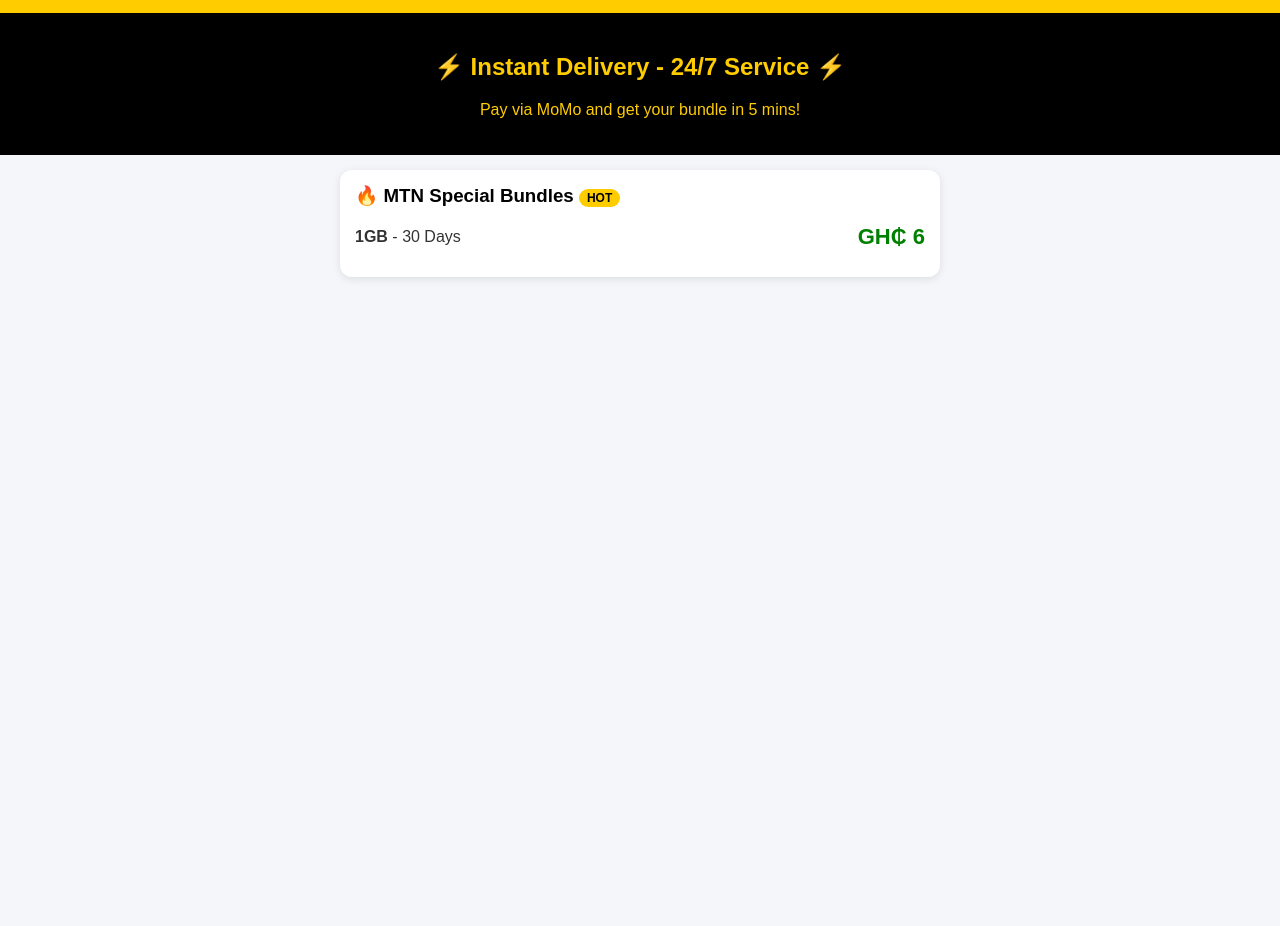
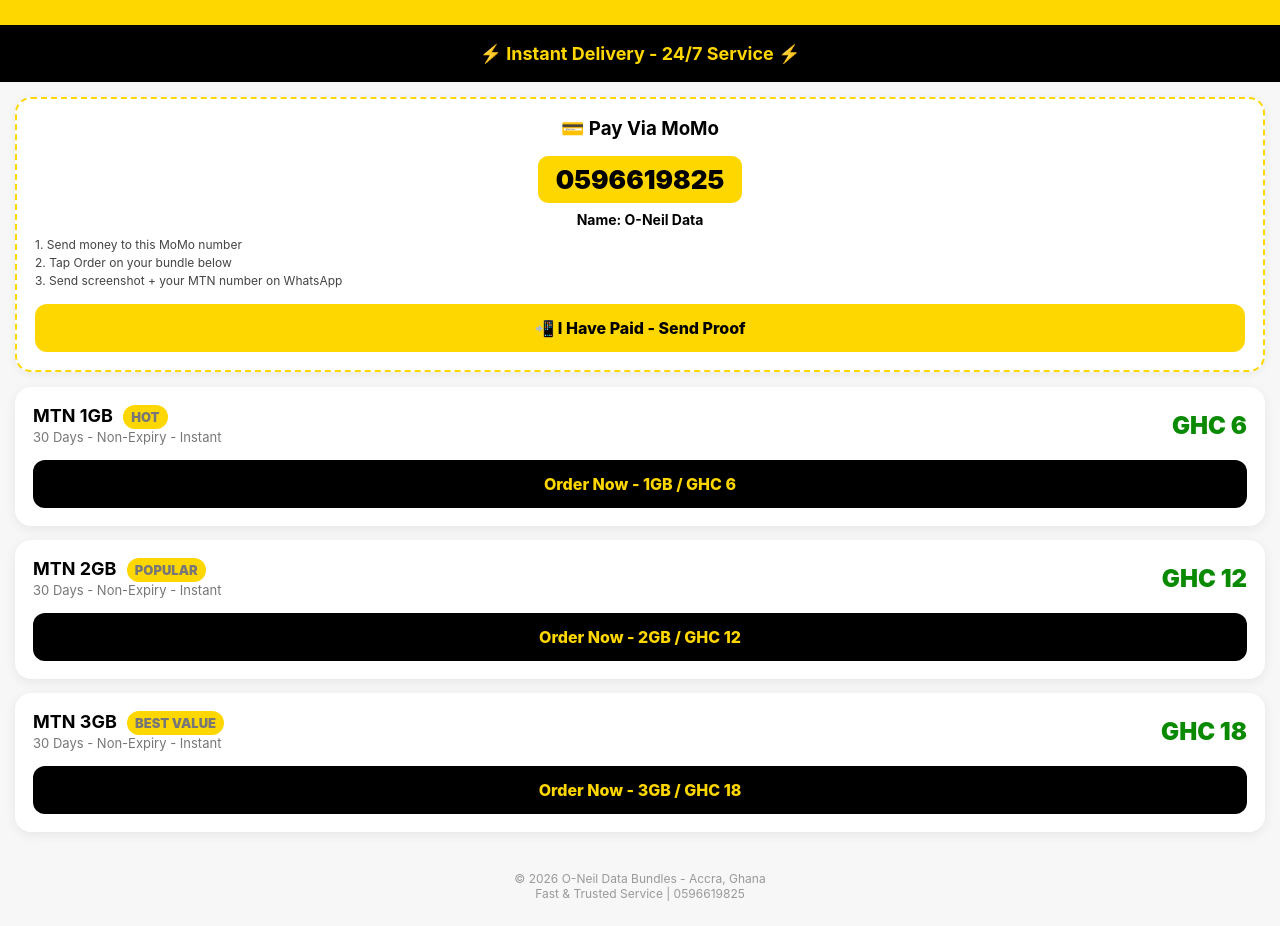
Before and after one commit to tymajnr17/oneil-bundle, a plain HTML site: page index.html in a window 1280 px wide. Shown: the part 91-1017 px from the top of the page. Before the commit the page ends 800 px from the top, so only its background shows below. Drawn offline with Linux system fonts and the light colour scheme.

Commit message:
Revamp index.html with new styles and layout
Updated the HTML structure and styles for improved layout and design.

```diff
--- a/index.html
+++ b/index.html
@@ -3,37 +3,90 @@
 <head>
 <meta charset="UTF-8">
 <meta name="viewport" content="width=device-width, initial-scale=1.0">
-<title>O-Neil Data Bundles - Affordable MTN Bundles</title>
+<title>O-Neil Data Bundles</title>
 <style>
-body{font-family:Arial,sans-serif;margin:0;background:#f4f6f9;color:#333}
-header{background:#ffcc00;text-align:center;padding:25px}
-header h1{margin:0;font-size:26px}
-header p{margin:5px 0 0}
-.hero{background:#000;color:#ffcc00;text-align:center;padding:20px}
-.container{padding:15px;max-width:600px;margin:auto}
-.card{background:white;border-radius:12px;padding:15px;margin-bottom:15px;box-shadow:0 2px 8px rgba(0,0,0,0.1)}
-.card h3{margin:0 0 5px;color:#000}
-.price{font-size:22px;font-weight:bold;color:#008000}
-.btn{display:block;background:#25D366;color:white;text-align:center;padding:14px;border-radius:8px;text-decoration:none;font-weight:bold;margin-top:10px;font-size:18px}
-.btn-call{background:#000}
-.bundle{display:flex;justify-content:space-between;align-items:center;border-bottom:1px solid #eee;padding:12px 0}
-.bundle:last-child{border:none}
-footer{text-align:center;padding:20px;color:#777;font-size:13px}
-.badge{background:#ffcc00;padding:2px 8px;border-radius:20px;font-size:12px;font-weight:bold}
+*{margin:0;padding:0;box-sizing:border-box;font-family: -apple-system, BlinkMacSystemFont, 'Segoe UI', Roboto, sans-serif;}
+body{background:#f7f7f7;}
+.header{background:#FFD700;padding:28px 15px;text-align:center;}
+.header h1{font-size:28px;font-weight:900;letter-spacing:1px;}
+.header p{margin-top:6px;font-weight:600;}
+.banner{background:#000;color:#FFD700;padding:18px;text-align:center;}
+.banner h2{font-size:18px;}
+.momo-box{background:#fff;margin:15px;border-radius:16px;padding:18px;border:2px dashed #FFD700;box-shadow:0 2px 10px rgba(0,0,0,0.06);text-align:center;}
+.momo-box h3{margin-bottom:8px;}
+.momo-num{font-size:26px;font-weight:900;background:#FFD700;display:inline-block;padding:8px 18px;border-radius:10px;margin:8px 0;}
+.momo-note{font-size:12px;color:#444;margin-top:8px;text-align:left;line-height:1.5;}
+.card{background:#fff;border-radius:16px;padding:18px;margin:0 15px 14px 15px;box-shadow:0 3px 12px rgba(0,0,0,0.07);}
+.card-top{display:flex;justify-content:space-between;align-items:center;}
+.card h3{font-size:18px;}
+.card span{font-size:13px;color:#777;}
+.price{font-size:24px;font-weight:900;color:#0a8a00;}
+.btn{display:block;background:#000;color:#FFD700;text-align:center;padding:14px;border-radius:12px;font-weight:800;text-decoration:none;margin-top:14px;font-size:16px;}
+.btn-momo{background:#FFD700;color:#000;}
+.tag{background:#FFD700;color:#000;font-size:10px;font-weight:900;padding:4px 8px;border-radius:20px;margin-left:6px;vertical-align:middle;}
+.footer{text-align:center;padding:25px;color:#999;font-size:12px;}
 </style>
 </head>
 <body>
-<header>
+
+<div class="header">
 <h1>O-NEIL DATA BUNDLES</h1>
 <p>Buy Affordable MTN Bundles Quickly & Easily</p>
-</header>
-<div class="hero">
-<h2>⚡ Instant Delivery - 24/7 Service ⚡</h2>
-<p>Pay via MoMo and get your bundle in 5 mins!</p>
 </div>
 
-<div class="container">
+<div class="banner">
+<h2>⚡ Instant Delivery - 24/7 Service ⚡</h2>
+</div>
+
+<div class="momo-box">
+<h3>💳 Pay Via MoMo</h3>
+<div class="momo-num">0596619825</div>
+<div style="font-size:14px;font-weight:700;">Name: O-Neil Data</div>
+<div class="momo-note">
+1. Send money to this MoMo number<br>
+2. Tap Order on your bundle below<br>
+3. Send screenshot + your MTN number on WhatsApp
+</div>
+<a class="btn btn-momo" href="https://wa.me/233596619825?text=Hi%20O-Neil%20I%20just%20paid%20to%200596619825.%20My%20MTN%20number%20is%3A%20">📲 I Have Paid - Send Proof</a>
+</div>
 
 <div class="card">
-<h3>🔥 MTN Special Bundles <span class="badge">HOT</span></h3>
-<div class="bundle"><span><b>1GB</b> - 30 Days</span><span class="price">GH₵ 6</span></div
+<div class="card-top">
+<div>
+<h3>MTN 1GB <span class="tag">HOT</span></h3>
+<span>30 Days - Non-Expiry - Instant</span>
+</div>
+<div class="price">GHC 6</div>
+</div>
+<a class="btn" href="https://wa.me/233596619825?text=Hi%20O-Neil%20I%20want%201GB%20for%20GHC%206.%20My%20number%20is%3A%20">Order Now - 1GB / GHC 6</a>
+</div>
+
+<div class="card">
+<div class="card-top">
+<div>
+<h3>MTN 2GB <span class="tag">POPULAR</span></h3>
+<span>30 Days - Non-Expiry - Instant</span>
+</div>
+<div class="price">GHC 12</div>
+</div>
+<a class="btn" href="https://wa.me/233596619825?text=Hi%20O-Neil%20I%20want%202GB%20for%20GHC%2012.%20My%20number%20is%3A%20">Order Now - 2GB / GHC 12</a>
+</div>
+
+<div class="card">
+<div class="card-top">
+<div>
+<h3>MTN 3GB <span class="tag">BEST VALUE</span></h3>
+<span>30 Days - Non-Expiry - Instant</span>
+</div>
+<div class="price">GHC 18</div>
+</div>
+<a class="btn" href="https://wa.me/233596619825?text=Hi%20O-Neil%20I%20want%203GB%20for%20GHC%2018.%20My%20number%20is%3A%20">Order Now - 3GB / GHC 18</a>
+</div>
+
+<div class="footer">
+© 2026 O-Neil Data Bundles - Accra, Ghana<br>
+Fast & Trusted Service | 0596619825
+</div>
+
+</body>
+</html>
```
